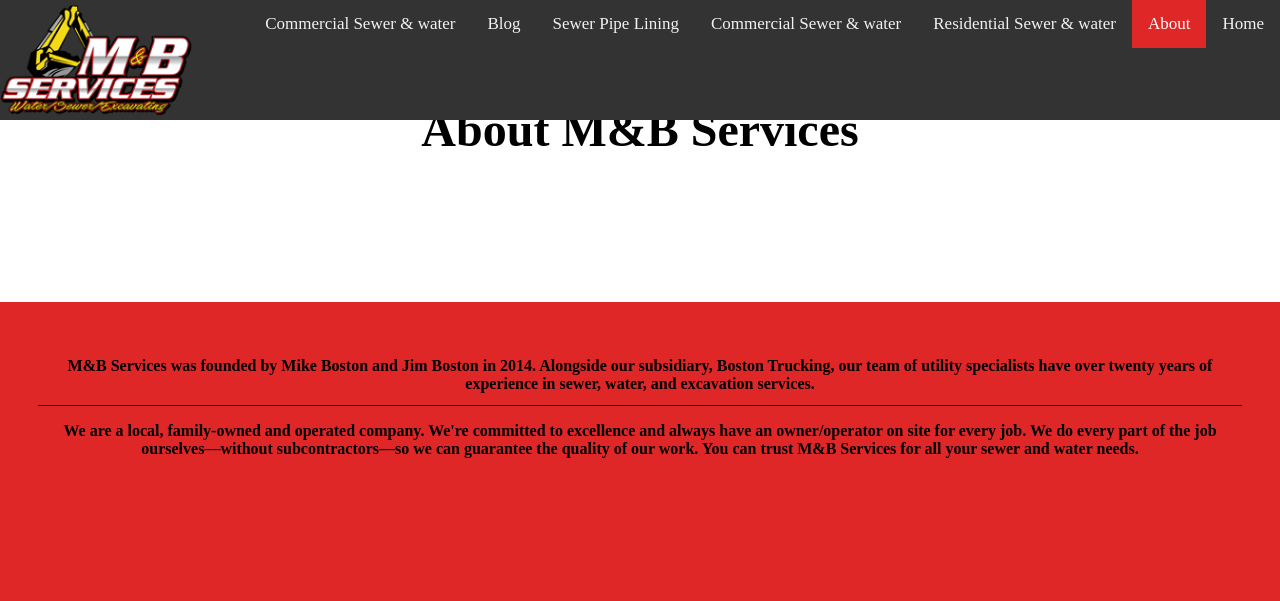
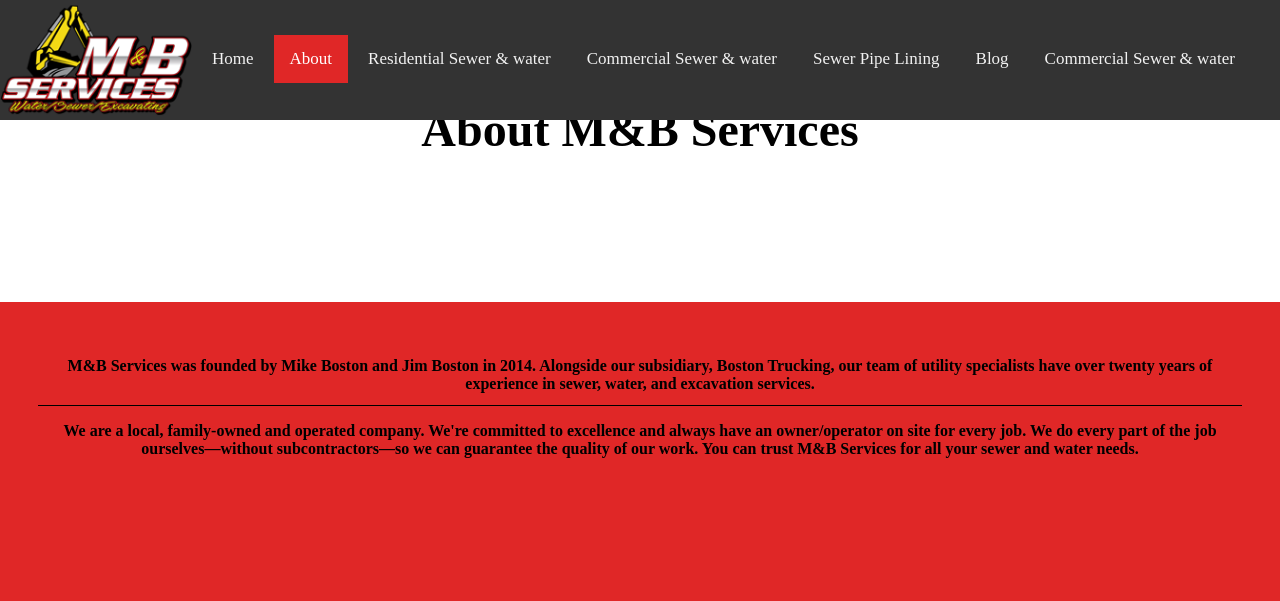
Before and after one commit to RyanBoston27/Web-Systems-Project, a PHP site: page /About.html in a window 1280 px wide. Shown: the top 601 px of the page. Run offline with PHP 8.4, Linux system fonts and the light colour scheme.

Commit message:
Vertical align

```diff
--- a/Nav.css
+++ b/Nav.css
@@ -4,12 +4,11 @@
     height: 15vh;
     width: 100vw;
     box-sizing: border-box;
-    display: inline-block;
 }
 
 #nav a {
-    float: right;
-    display: block;
+    vertical-align: 7vh;
+    display: inline-block;
     color: #f2f2f2;
     text-align: center;
     padding: 14px 16px;
```
